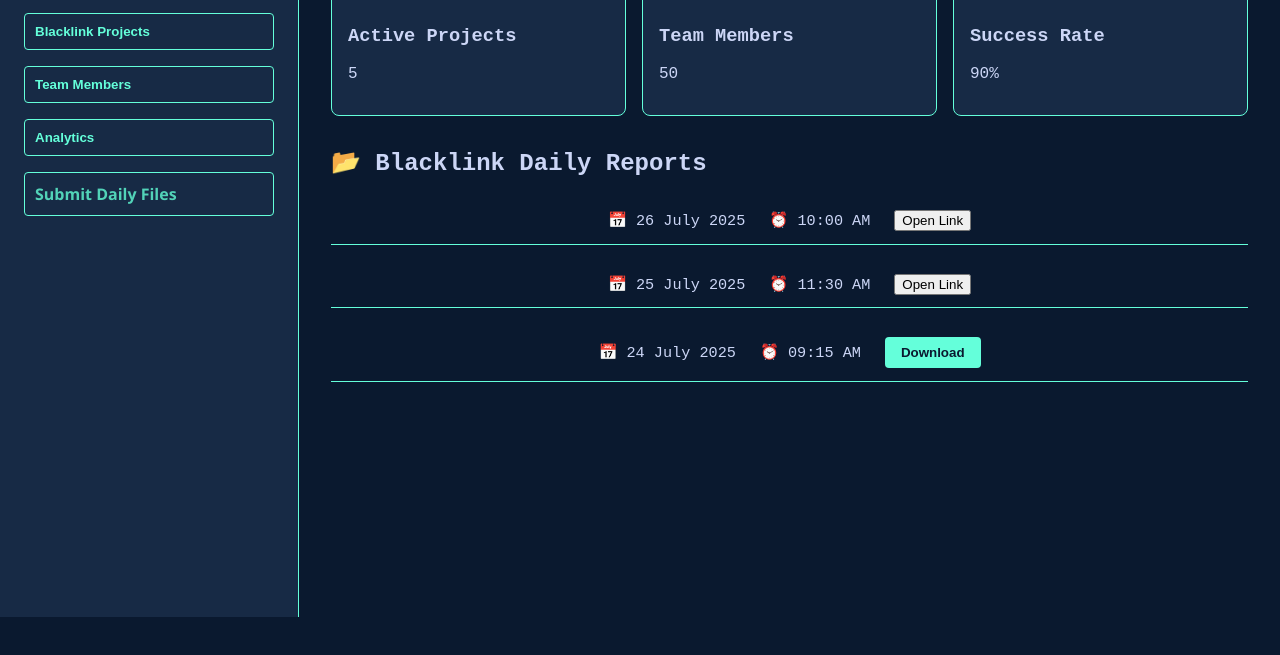
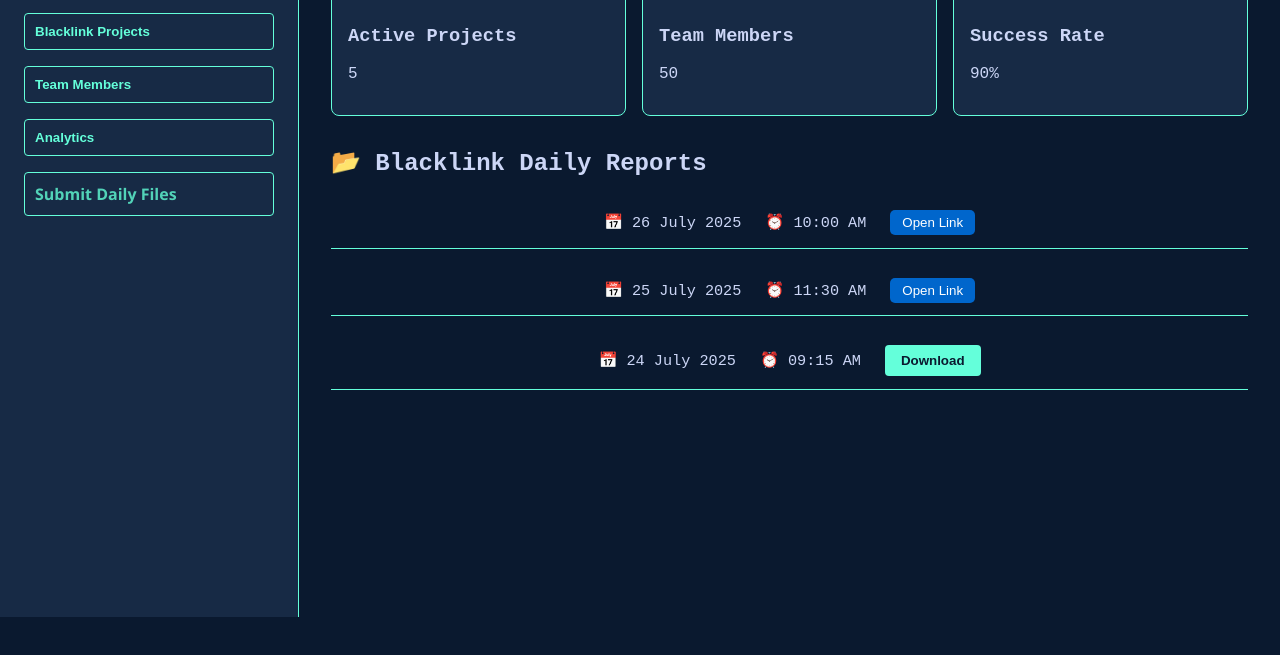
Before and after one commit to mohilf/cybertactix, a plain HTML site: page dashboard.html in a window 1280 px wide. Both pictures are taken after a click on the button "Blacklink Projects". Shown: the part 183-838 px from the top of the page. Drawn offline with Linux system fonts and the light colour scheme.

Commit message:
Update style.css

```diff
--- a/style.css
+++ b/style.css
@@ -217,3 +217,17 @@ body {
   background-color: var(--accent);
   color: var(--primary);
 }
+
+.open-link-btn {
+  padding: 5px 12px;
+  background-color: #0066cc;
+  color: white;
+  border: none;
+  border-radius: 5px;
+  cursor: pointer;
+}
+
+.download-btn:hover,
+.open-link-btn:hover {
+  background-color: #004c99;
+}
```
